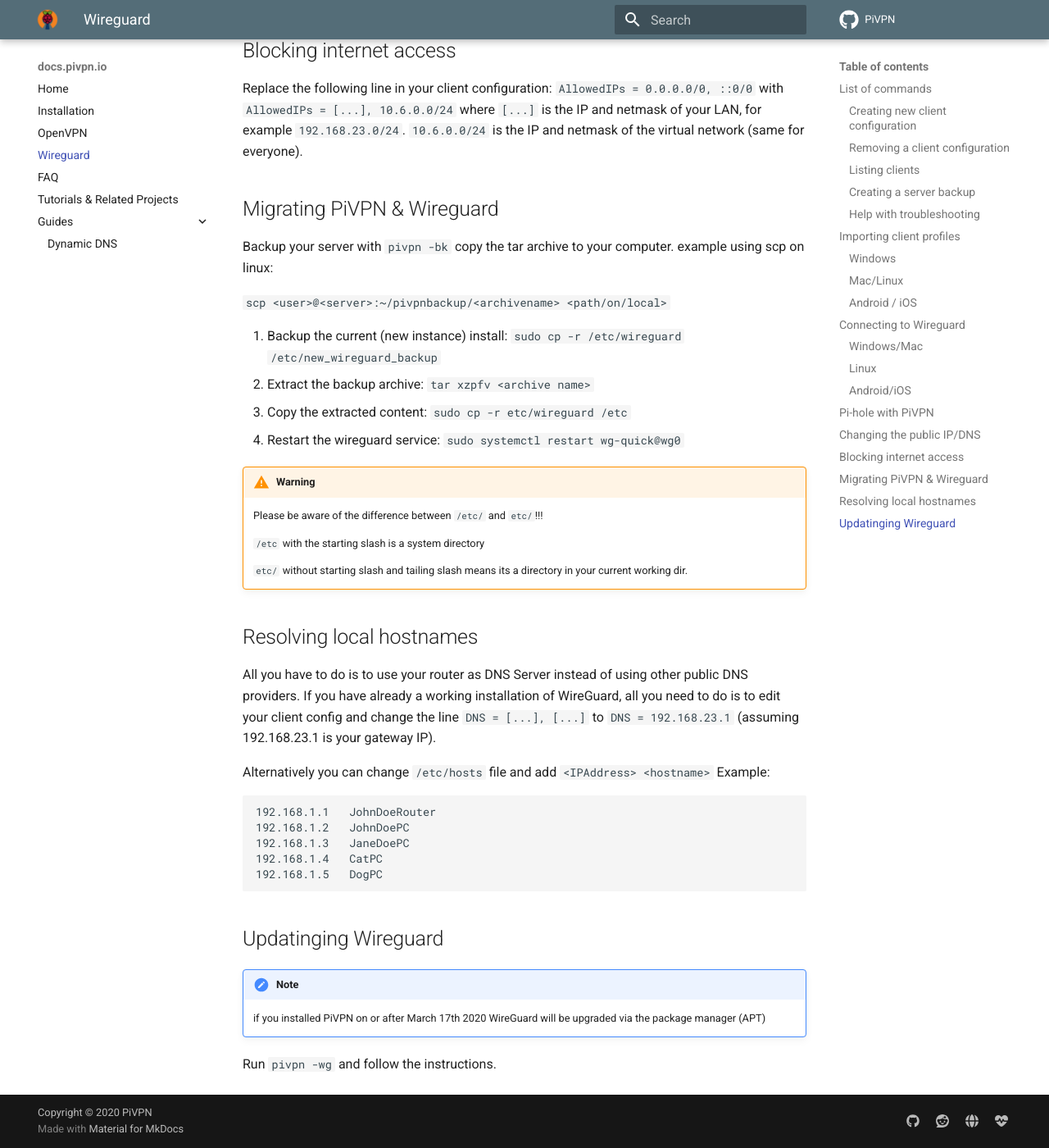
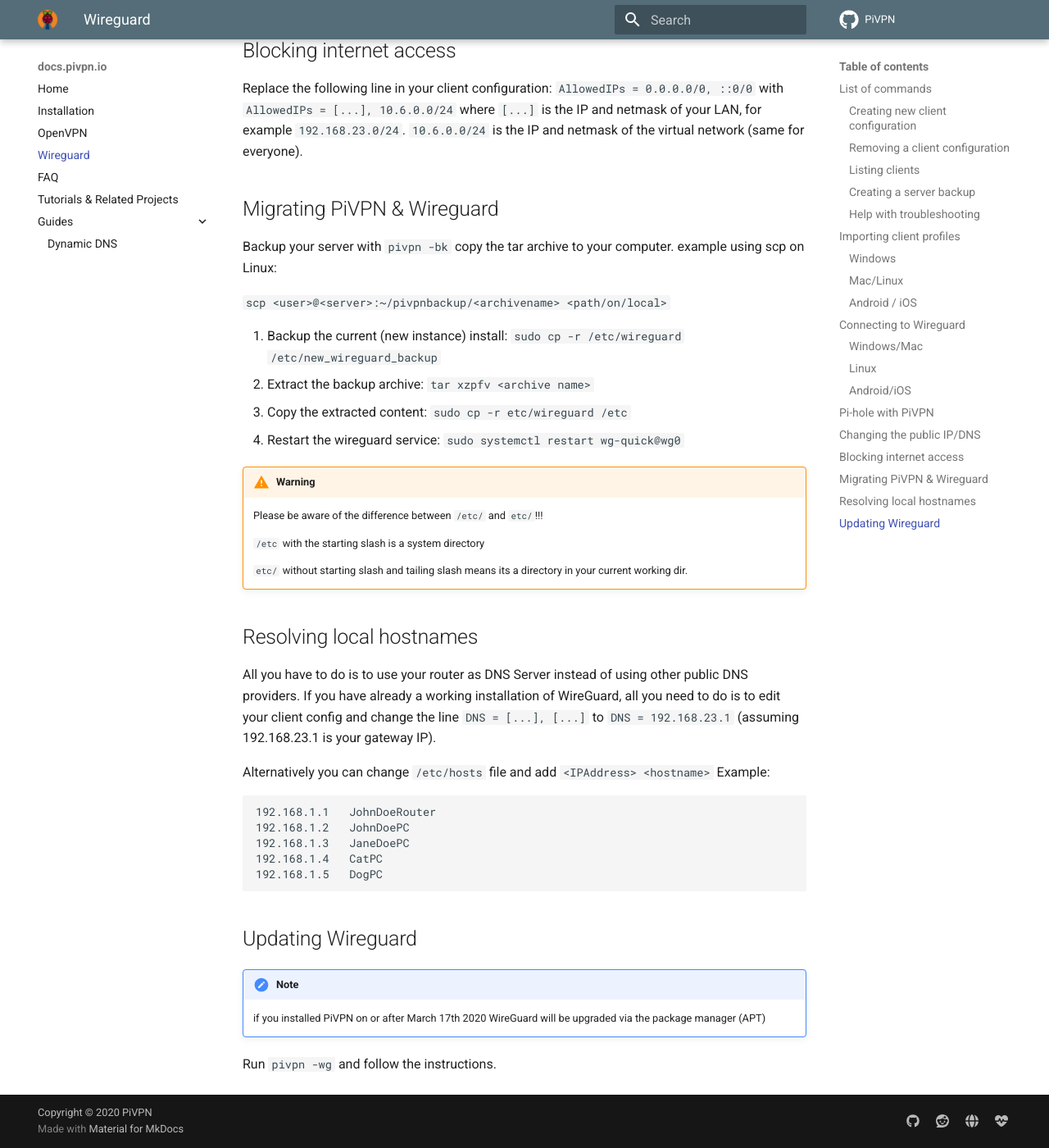
Before and after one commit to pivpn/docs, an MkDocs documentation site: the page built from docs/wireguard.md, in a window 1280 px wide and 1400 px high, scrolled down 3724 px. Shown: the whole window at 82% size. Built offline with MkDocs 1.6.1 and Material for MkDocs 9.7.7, drawn with Linux system fonts in a browser that asks for light colours; comment, search, counter and statistics services are not loaded; some of the changed text lies outside the part shown.

Commit message:
Fix typos
Thanks for the project! Just found a few little typos.

````diff
--- a/docs/wireguard.md
+++ b/docs/wireguard.md
@@ -95,7 +95,7 @@ Run `wg-quick down whatever` to deactivate the tunnel.
 Run `pivpn -qr` on the PiVPN server to generate a QR code of your config, download the Wireguard app [Android link](https://play.google.com/store/apps/details?id=com.wireguard.android) / [iOS link](https://apps.apple.com/it/app/wireguard/id1441195209), click the '+' sign and scan the QR code with your phone's camera. Flip the switch to activate the tunnel.
 
 !!! note
-    If you are having deformed or weirdly formated qrcodes, please try using `pivpn -qr -a256` to generate a qrcode in ansi256, this will generate a substantially bigger qrcode but plays nicely when using other types of fonts on your terminal.
+    If you are having deformed or weirdly formatted qrcodes, please try using `pivpn -qr -a256` to generate a qrcode in ansi256, this will generate a substantially bigger qrcode but plays nicely when using other types of fonts on your terminal.
 
 
 
@@ -141,7 +141,7 @@ Replace the following line in your client configuration: `AllowedIPs = 0.0.0.0/0
 
 Backup your server with `pivpn -bk`
 copy the tar archive to your computer.
-example using scp on linux:
+example using scp on Linux:
 
 `scp <user>@<server>:~/pivpnbackup/<archivename> <path/on/local>`
 
@@ -173,7 +173,7 @@ Example:
 192.168.1.5   DogPC
 ```
 
-## Updatinging Wireguard
+## Updating Wireguard
 
 
 !!! note
````
